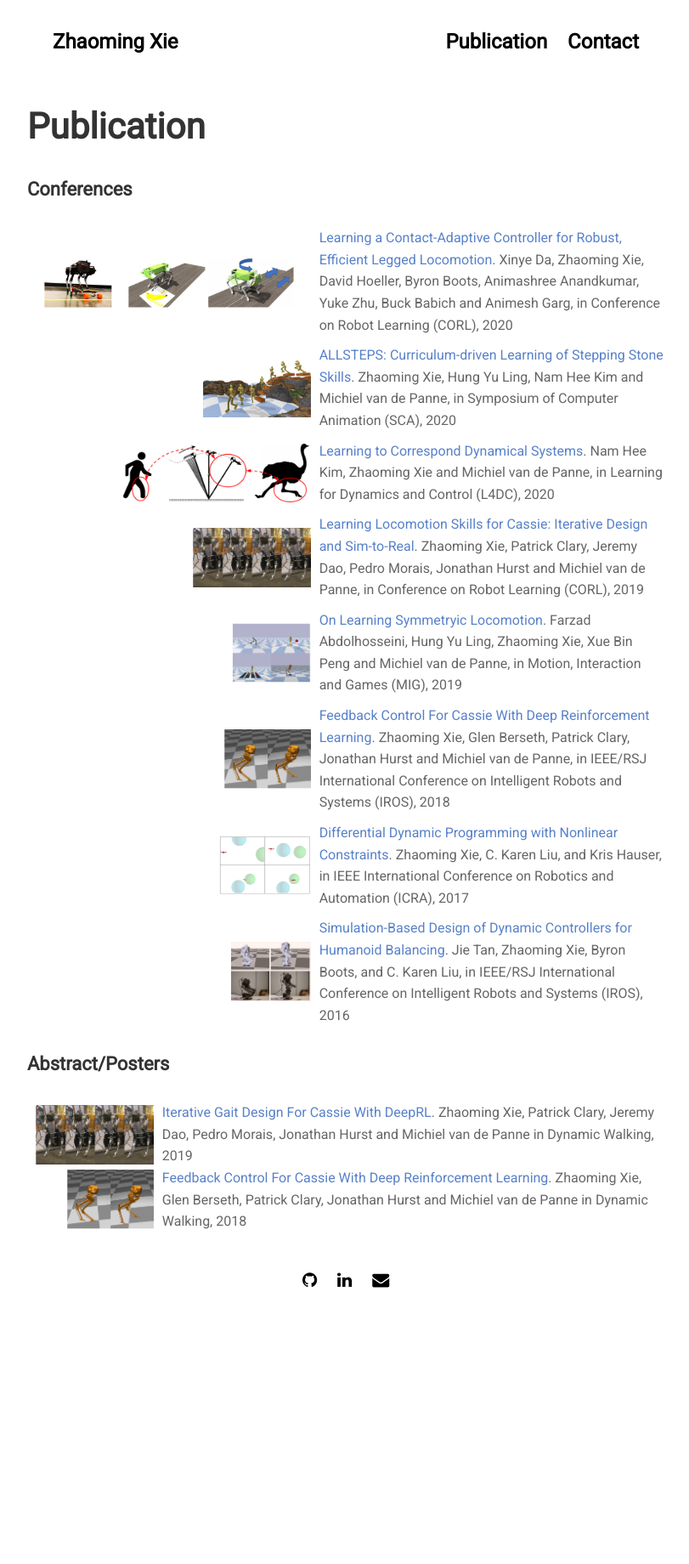
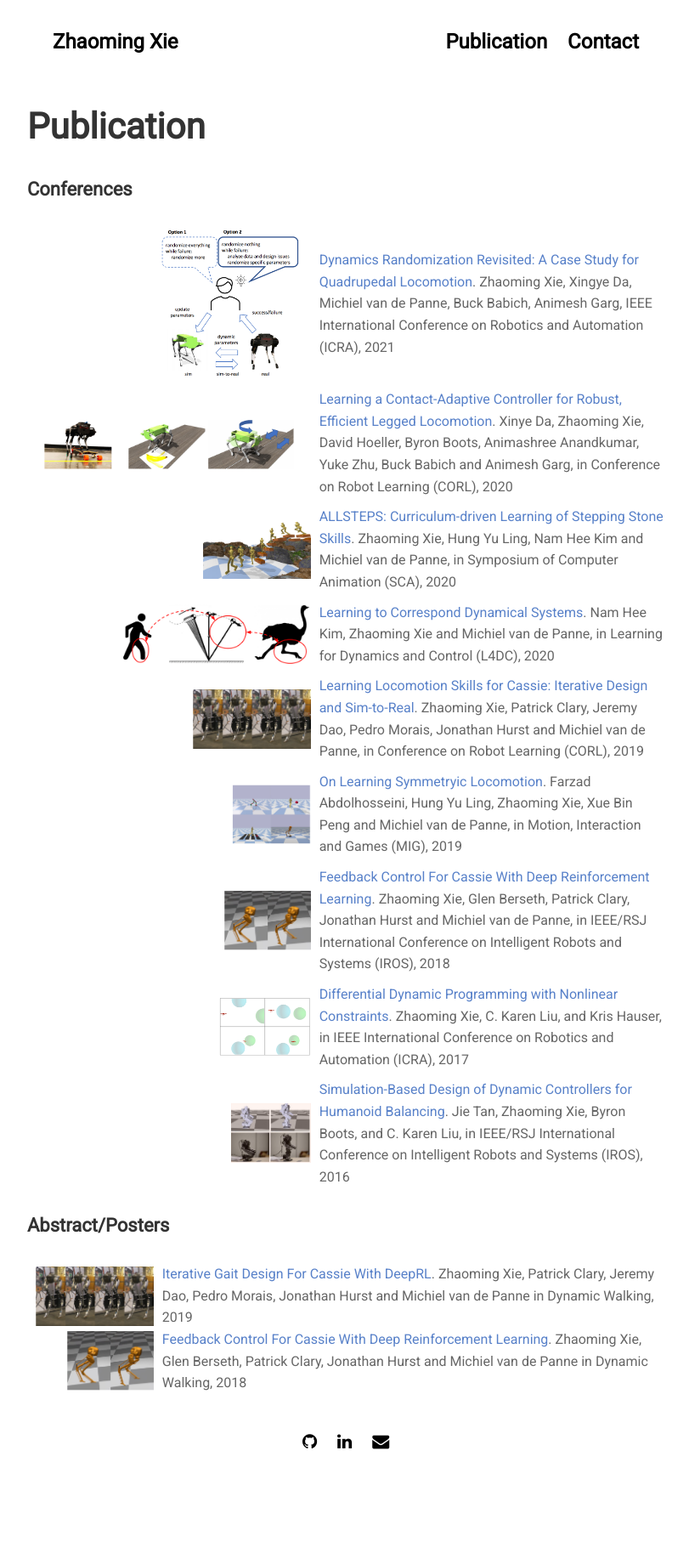
Before and after one commit to ZhaomingXie/ZhaomingXie.github.io, a Jekyll site: the page built from research.html, in a window 1280 px wide. Shown: the whole page at 85% size, without its empty margins (233-1044 px from the left). Built offline with Jekyll 4.4.1, drawn with Linux system fonts in a browser that asks for light colours; nearby versions of some CDN libraries; before the commit the page ends 1650 px from its top, so only the background shows below that.

Commit message:
add icra2021 page

```diff
--- a/_data/publications/publications.yml
+++ b/_data/publications/publications.yml
@@ -7,6 +7,14 @@
     <col width="80%" />
   </colgroup>
   <tbody>
+
+    <tr>
+    <td markdown="span">
+      <img src="/assets/img/publications/dynamic_randomization.png" align="right" alt="Drawing" style="height: 180px; margin:0px 10px"/>
+    </td>
+    <td markdown="span">[Dynamics Randomization Revisited: A Case Study for Quadrupedal Locomotion](/publications/dynamic_randomization.pdf). Zhaoming Xie, Xingye Da, Michiel van de Panne, Buck Babich, Animesh Garg, IEEE International Conference on Robotics and Automation (ICRA), 2021</td>
+  </tr>
+  <tr height ="10px"></tr>
 
   <tr>
     <td markdown="span">
```
